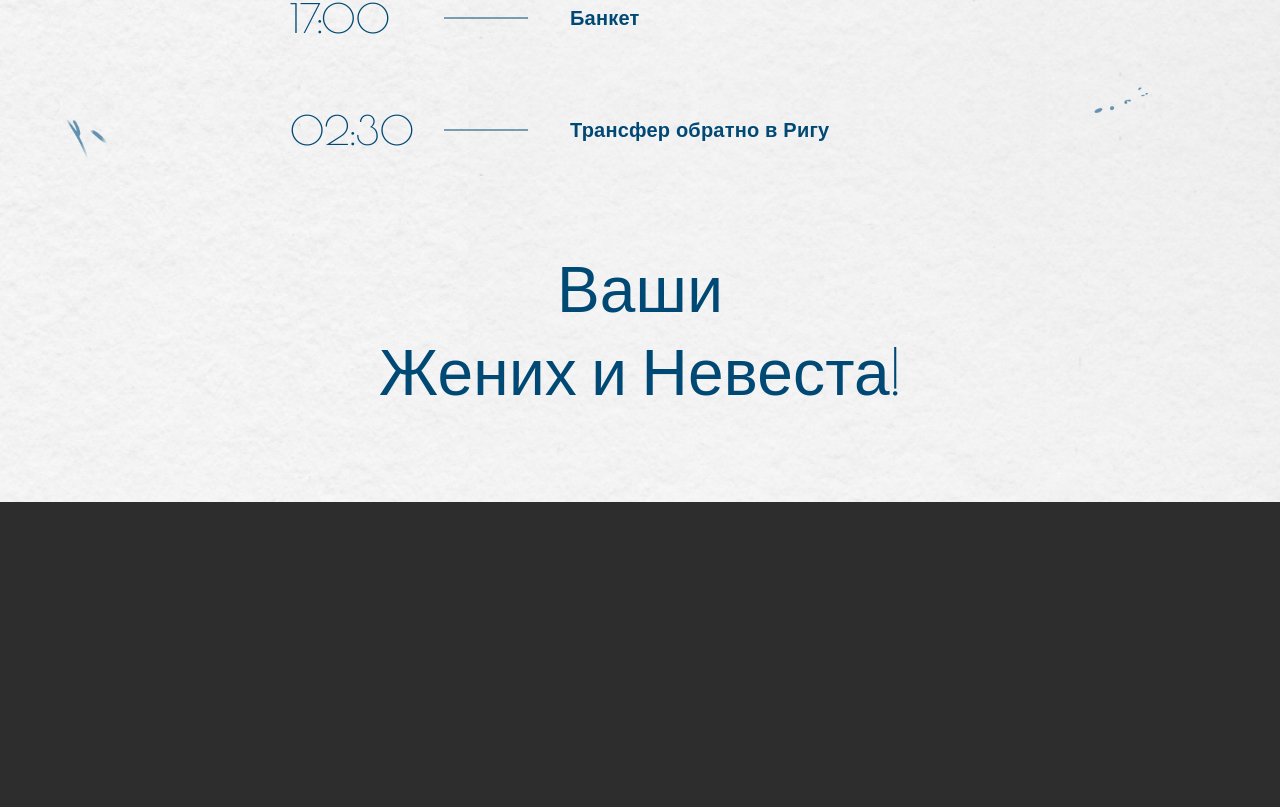
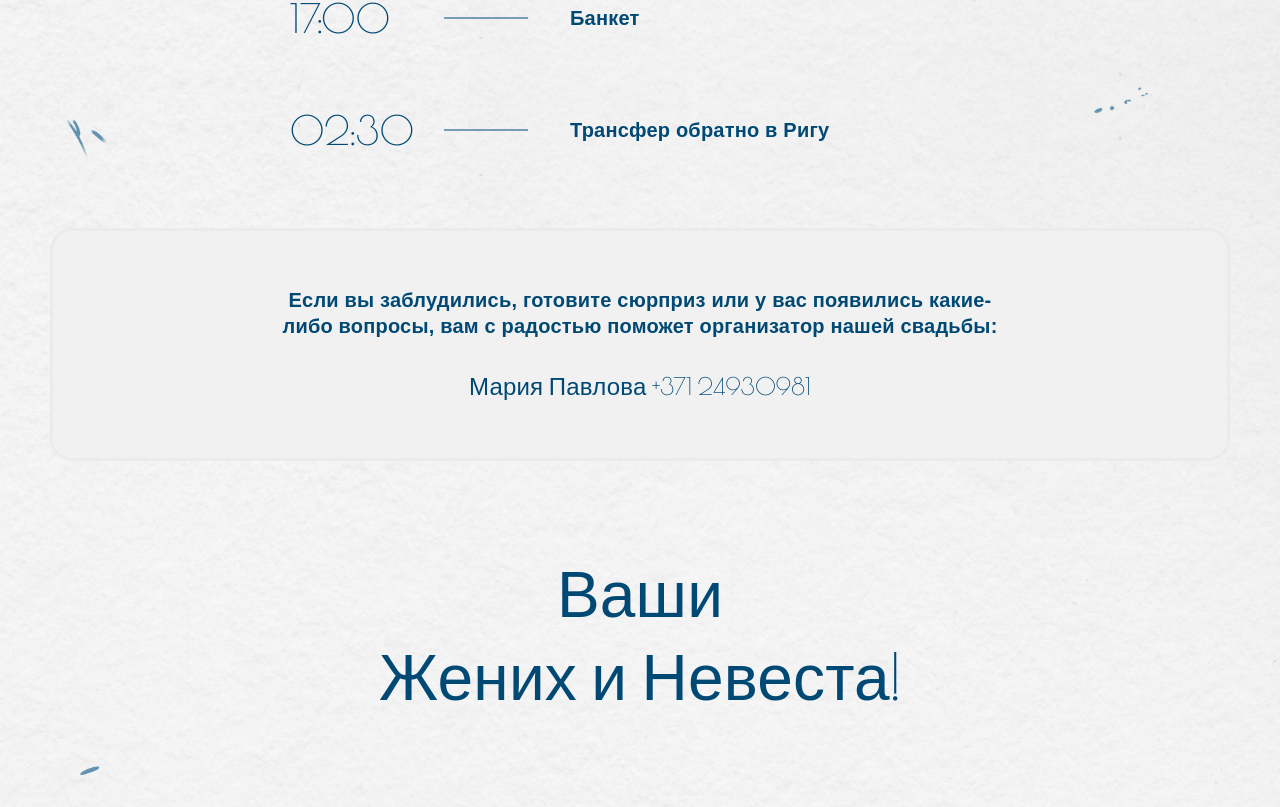
Before and after one commit to artemijsS/am-wedding, a Next.js app: page / in a window 1280 px wide. Shown: the part 3844-4651 px from the top of the page. Before the commit the page ends 4346 px from the top, so only its background shows below. Built offline with nearby package versions, Linux system fonts and the light colour scheme; a web font is replaced by a local one.

Commit message:
disclaimer

```diff
--- a/src/app/page.tsx
+++ b/src/app/page.tsx
@@ -1,5 +1,5 @@
 import React from "react";
-import { FirstImage, Invite, MainBlock, Schedule, Timer } from "@/components";
+import { DisclaimerBlock, FirstImage, Invite, MainBlock, Schedule, Timer } from "@/components";
 
 export default function Home() {
   return (
@@ -9,6 +9,7 @@ export default function Home() {
           <FirstImage />
           <MainBlock />
           <Schedule />
+          <DisclaimerBlock />
       </>
   );
 }
--- a/src/components/components.module.scss
+++ b/src/components/components.module.scss
@@ -155,6 +155,22 @@
 .mainBlock {
   @include maxWrapper();
   @include wrapper();
+
+  &.disclaimer {
+    @include paddingTop();
+    .box {
+      .secondWrapper {
+        .info {
+          margin-top: 0 !important;
+        }
+        .contactInfo {
+          @include textSemi();
+          font-family: "Poiret One", sans-serif !important;
+          text-align: center;
+        }
+      }
+    }
+  }
 
   .box {
 
--- a/src/components/index.ts
+++ b/src/components/index.ts
@@ -4,4 +4,5 @@ export { Timer } from "./main/Timer";
 export { FirstImage } from "./main/FirstImage";
 export { MainBlock } from "./main/MainBlock";
 export { Schedule } from "./main/Schedule";
+export { DisclaimerBlock } from "./main/DisclaimerBlock";
 export { Footer } from "./Footer";
--- /dev/null
+++ b/src/components/main/DisclaimerBlock.tsx
@@ -0,0 +1,18 @@
+import styles from "../components.module.scss";
+
+export const DisclaimerBlock = () => {
+    return (
+        <div className={`${styles.mainBlock} ${styles.disclaimer}`}>
+            <div className={styles.box}>
+                <div className={styles.secondWrapper}>
+                    <div className={styles.info}>
+                        Если вы заблудились, готовите сюрприз или у вас появились какие-либо вопросы, вам с радостью поможет организатор нашей свадьбы:
+                    </div>
+                    <div className={styles.contactInfo}>
+                        Мария Павлова <a href="tel:+37124930981">+371 24930981</a>
+                    </div>
+                </div>
+            </div>
+        </div>
+    )
+}
--- a/src/components/main/Schedule.tsx
+++ b/src/components/main/Schedule.tsx
@@ -1,7 +1,4 @@
 import styles from "../components.module.scss";
-import secondImage from "@/assets/images/second.png";
-import Image from "next/image";
-
 
 export const Schedule = () => {
     return (
```
